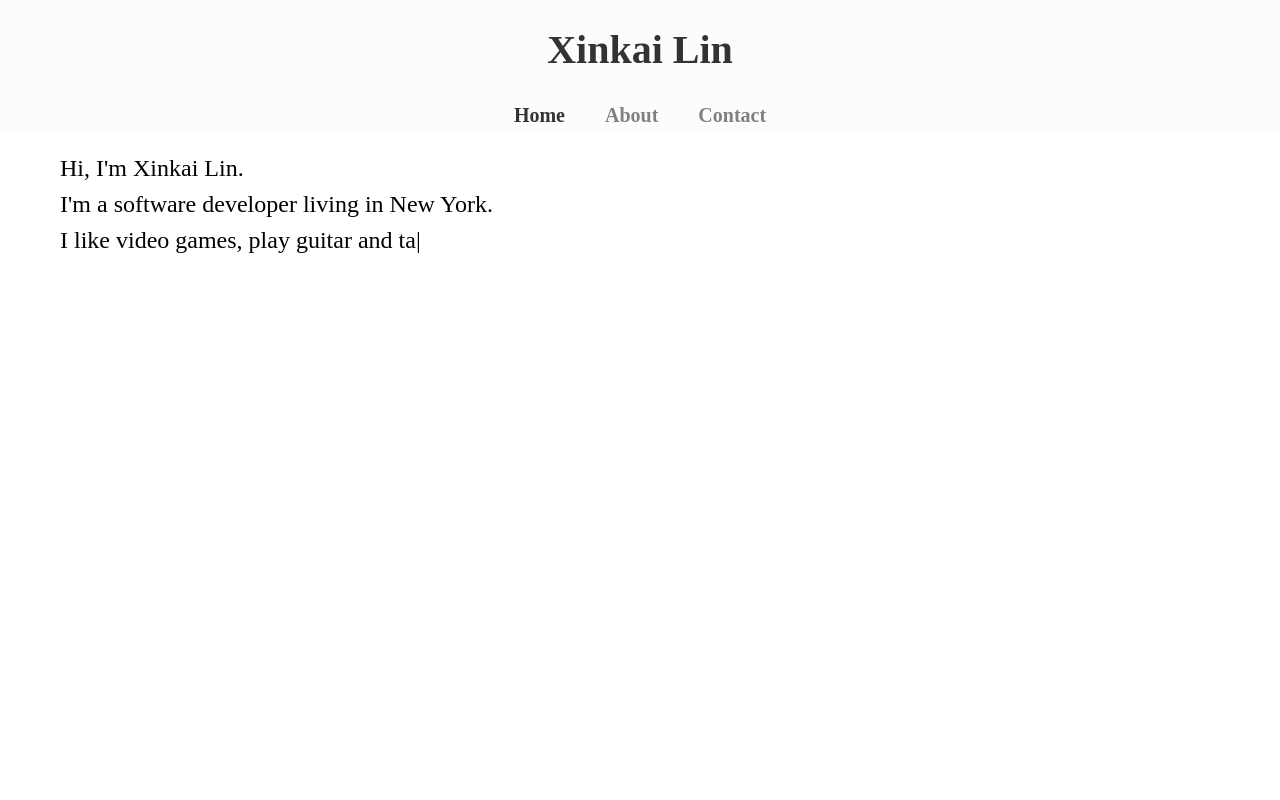
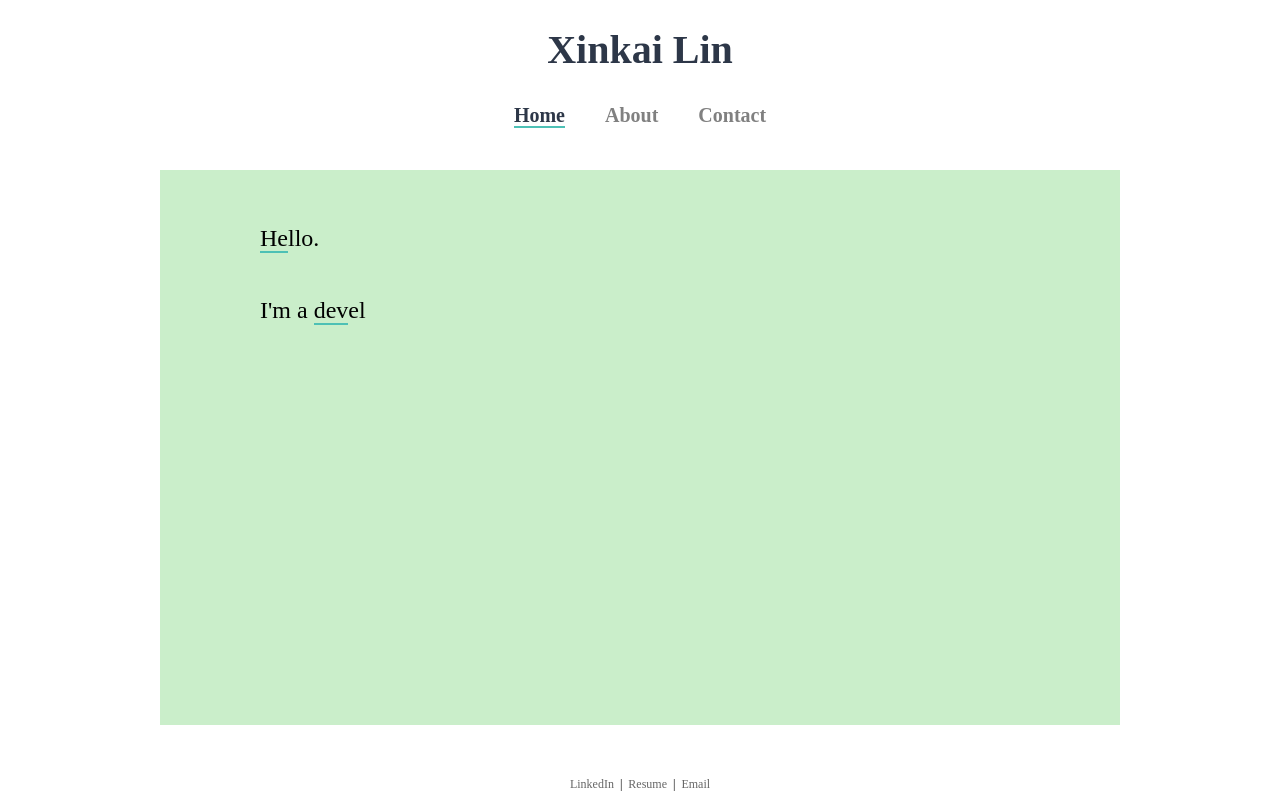
Before and after one commit to xinkailin95/xinkailin95.github.io, a Vue app: page /home#/ in a window 1280 px wide. Shown: the top 800 px of the page. Built offline with nearby package versions, Linux system fonts and the light colour scheme.

Commit message:
updated typewriterr

```diff
--- /dev/null
+++ b/src/assets/css/common.css
@@ -0,0 +1,9 @@
+.w {
+  width: 1000px;
+  margin: 0 auto;
+}
+
+.underline {
+  border-bottom: 2px solid;
+  border-color: #4dc0b5;
+}
--- a/src/assets/css/reset.css
+++ b/src/assets/css/reset.css
@@ -29,7 +29,7 @@ button {
 }
 
 body {
-  font: 12px/1.5 Microsoft YaHei;
+  font: 12px/1.5 'PT Serif', serif, Microsoft YaHei;
 }
 
 /* fix floating problem */
--- a/src/components/TypeWriter.vue
+++ b/src/components/TypeWriter.vue
@@ -1,7 +1,7 @@
 <template>
-  <div>
-    <!-- <span class="font" v-for="(v, k) in words">{{ v }}</span> -->
-    <span class="font" v-html="word"></span>
+  <div class="font">
+    <span v-html="words"></span>
+    <span v-show="blink">|</span>
   </div>
 </template>
 
@@ -10,51 +10,54 @@
     name: 'TypeWriter',
     data() {
       return {
-        words: [],
-        strArr: [],
-        idx: 0,
+        index: 0,
         timer: 0,
-        word: '',
+        words: '',
+        blink: true,
       };
     },
+    props: {
+      contents: Array,
+    },
     mounted() {
-      // this.start();
-      this.typing();
+      this.setBlink();
+      setTimeout(() => {
+        this.start();
+      }, 2400);
     },
     methods: {
-      typing() {
-        if (this.idx <= this.str.length) {
-          // 1. need to deal with </br> case
-          // 2. add cursor effect
-          this.word =
-            this.str.slice(0, this.idx++) +
-            '</span>' +
-            '<span class="cursor">|</span>';
+      start() {
+        let word = this.contents.reduce((prev, curr) => prev + ' ' + curr, '');
+        this.typing(word);
+      },
+      typing(word) {
+        if (this.index <= word.length) {
+          if (word.slice(this.index, this.index + 1) === '<') {
+            let close = word.slice(this.index).indexOf('>');
+            // let tag = word.slice(this.index, this.index + close + 1);
+            this.index += close;
+          }
+          this.words = word.slice(0, this.index++);
           this.timer = setTimeout(() => {
-            this.typing();
-          }, 50);
+            this.typing(word);
+          }, 100);
         }
       },
-      start() {
-        //将获取到的字符串切割成数组
-        this.strArr = this.str.split('');
-        //循环将单个的文字 延时追加到words数组中
-        for (let i = 0; i < this.strArr.length; i++) {
-          let res = setTimeout(this.write(i), i * 150);
-        }
+      setBlink() {
+        this.blink = !this.blink;
+        setTimeout(() => {
+          this.setBlink();
+        }, 500);
       },
-      write(i) {
-        return () => {
-          this.words.push(this.strArr[i]);
-        };
+      sleep(ms) {
+        return new Promise((resolve) => setTimeout(resolve, ms));
       },
     },
-    props: ['str'],
   };
 </script>
 
 <style lang="less" scoped>
   .font {
-    font-size: 24px;
+    font-size: 1.5rem;
   }
 </style>
--- a/src/main.js
+++ b/src/main.js
@@ -3,6 +3,7 @@ import App from './App.vue';
 import router from './router';
 import store from './store';
 import './assets/css/reset.css';
+import './assets/css/common.css';
 
 const app = createApp(App);
 
--- a/src/views/index.vue
+++ b/src/views/index.vue
@@ -1,9 +1,9 @@
 <template>
   <div class="index">
     <!-- header on top -->
-    <el-affix :offset="0">
-      <my-header></my-header>
-    </el-affix>
+    <!-- <el-affix :offset="0"> -->
+    <my-header></my-header>
+    <!-- </el-affix> -->
     <my-main></my-main>
     <my-footer></my-footer>
   </div>
--- a/src/views/layout/Footer.vue
+++ b/src/views/layout/Footer.vue
@@ -1,5 +1,5 @@
 <template>
-  <el-footer>
+  <el-footer class="w">
     <div class="links">
       <a href="#">LinkedIn</a> | <a href="#">Resume</a> | <a href="#">Email</a>
     </div>
@@ -15,9 +15,9 @@
 
 <style lang="less" scoped>
   .el-footer {
-    text-align: center;
     height: 100px;
     padding-top: 30px;
+    text-align: center;
     // background-color: #f5f5f5;
     .links {
       margin-bottom: 10px;
--- a/src/views/layout/Header.vue
+++ b/src/views/layout/Header.vue
@@ -1,7 +1,7 @@
 <template>
-  <el-header class="clearfix">
+  <el-header class="w clearfix">
     <div class="my-name">
-      <h1><router-link to="/">Xinkai Lin</router-link></h1>
+      <h1><router-link class="name" to="/">Xinkai Lin</router-link></h1>
     </div>
     <div class="my-link">
       <ul>
@@ -24,20 +24,27 @@
 </script>
 
 <style lang="less" scoped>
+  @blue-green: #4dc0b5;
+
   .el-header {
-    margin: 0 auto;
     height: 130px;
     font-size: 20px;
-    background-color: #fcfcfc;
+    // background-color: #fcfcfc;
+    margin-bottom: 20px;
     text-align: center;
     .my-name {
       line-height: 100px;
+      .name {
+        border-bottom: none;
+      }
     }
     .my-link {
       height: 25px;
-      ul li {
-        display: inline-block;
-        padding: 0 20px;
+      ul {
+        li {
+          display: inline-block;
+          padding: 0 20px;
+        }
       }
     }
     .link-color {
@@ -45,10 +52,14 @@
       font-weight: bold;
     }
     .link-color:hover {
-      color: #333;
+      color: #2d3748;
+      border-bottom: 2px solid;
+      border-color: @blue-green;
     }
     .active-router {
-      color: #333;
+      color: #2d3748;
+      border-bottom: 2px solid;
+      border-color: @blue-green;
     }
   }
 </style>
--- a/src/views/layout/Main.vue
+++ b/src/views/layout/Main.vue
@@ -1,5 +1,5 @@
 <template>
-  <el-main><router-view></router-view></el-main>
+  <el-main class="w"><router-view></router-view></el-main>
 </template>
 
 <script>
@@ -8,9 +8,4 @@
   };
 </script>
 
-<style lang="less" scoped>
-  .el-main {
-    width: 1200px;
-    margin: 0 auto; /*this margin for the container */
-  }
-</style>
+<style lang="less" scoped></style>
--- a/src/views/main/Home.vue
+++ b/src/views/main/Home.vue
@@ -1,9 +1,6 @@
 <template>
   <div class="home">
-    <!-- <span class="greeting">{{ greeting }}</span> -->
-    <!-- <div class="title" v-for="(v, k) in content"> -->
-    <type-writer :str="str"></type-writer>
-    <!-- </div> -->
+    <type-writer class="info" :contents="contents"></type-writer>
   </div>
 </template>
 
@@ -17,37 +14,25 @@
     },
     data() {
       return {
-        content: [],
-        str: "Hi, I'm Xinkai Lin.</br> I'm a software developer living in New York.</br>I like video games, play guitar and taking photograph.",
-        words: [
-          "Hi, I am Xinkai Lin. I'm a Software developer living in New York",
-          'Here are some information about me',
-          'I like video games, guitar and taking photograph.',
+        contents: [
+          "<span class='underline'>He</span>llo.",
+          '</br></br>',
+          "I'm a <span class='underline'>dev</span>eloper from New York.",
+          '</br>',
+          "I like <span class='underline'>g</span>ames, <span class='underline'>g</span>uitar, <span class='underline'>tra</span>vel and <span class='underline'>photo</span>graph.",
         ],
       };
-    },
-    mounted() {
-      this.setTime();
-    },
-    methods: {
-      setTime() {
-        this.words.forEach((v, k) => {
-          setTimeout(() => {
-            this.content.push(v);
-          }, k * 2500);
-        });
-      },
     },
   };
 </script>
 
 <style lang="less" scoped>
   .home {
-    height: 700px;
+    min-height: 555px;
     // text-align: center;
-    // background-color: pink;
-    .greeting {
-      font-size: 24px;
+    background-color: rgb(202, 238, 202);
+    .info {
+      padding: 50px 100px;
     }
   }
 </style>
```
Also changed, not shown: src/assets/images/hello.jpeg (deleted).
